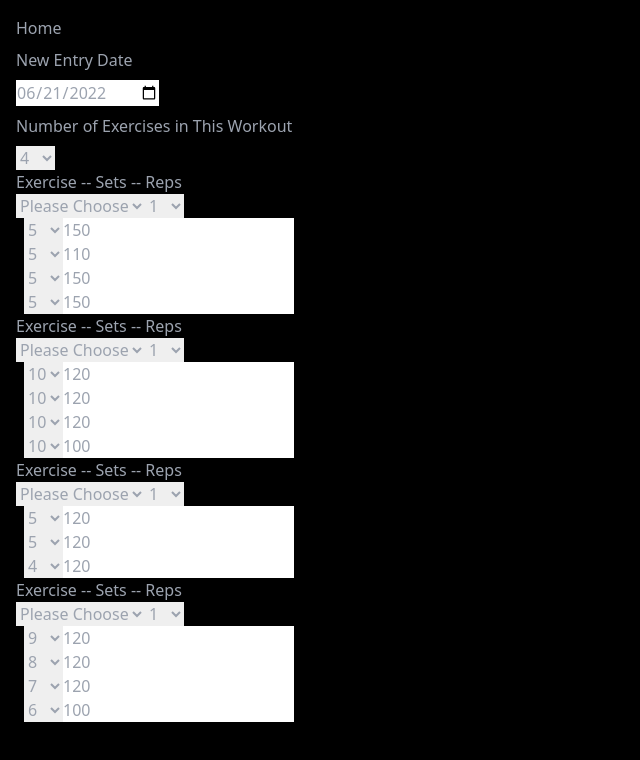
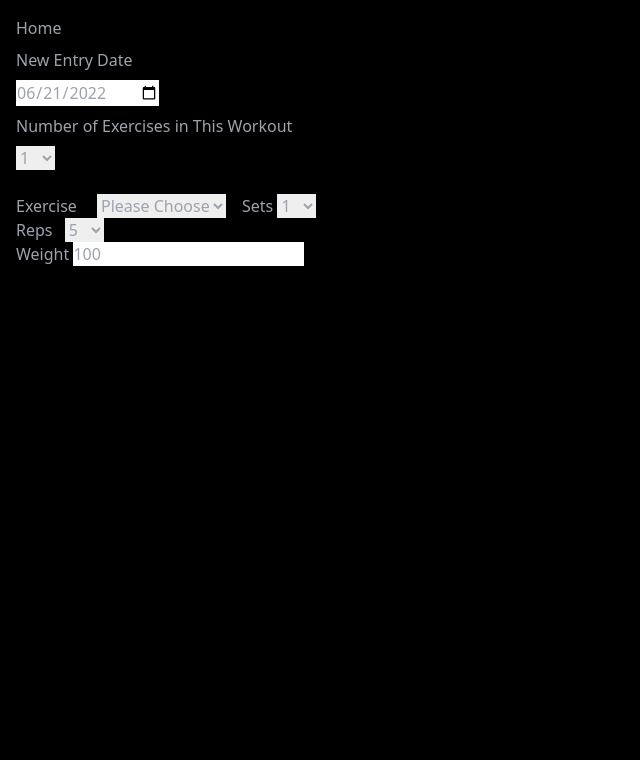
Before and after one commit to Jerrad-Johnson/WorkoutApp, a React (Create React App) app: page / in a window 1280 px wide. Shown: the top 760 px of the page, without its empty margins (0-640 px from the left). Built offline with nearby package versions, Linux system fonts and the light colour scheme.

Commit message:
Some restyling

```diff
--- a/src/App.css
+++ b/src/App.css
@@ -30,3 +30,8 @@ body{
     @apply
     ml-2
 }
+
+.exerciseSelector{
+    @apply
+    mx-4
+}
--- a/src/Home.tsx
+++ b/src/Home.tsx
@@ -2,14 +2,14 @@ import {Dispatch, SetStateAction, useState} from "react";
 let cc = console.log;
 
 function Home(){
-    const [currentNumberOfExercisesState, setCurrentNumberOfExercisesState] = useState<number>(4);
-    const [defaultNumberOfExercisesState, setDefaultNumberOfExercisesState] = useState<number>(4);
+    const [currentNumberOfExercisesState, setCurrentNumberOfExercisesState] = useState<number>(1);
+    //const [priorSessionNumberOfExercisesState, setPriorSessionNumberOfExercisesState] = useState<number>(7);
     const [exerciseTypesState, setExerciseTypesState] = useState<string[]>(["Please Choose"]);
     const [exercisesPresetState, setExercisesPresetState] = useState<string[]>([]);
     const [defaultRepCountState, setDefaultRepCountState] = useState<number>(5);
     const [serverResponseState, setServerResponseState] = useState<string>("Awaiting response...");
-    const [priorSessionWeightState, setPriorSessionWeightState] = useState<number[][]>([[150, 110, 150, 150], [120, 120, 120], [120, 120, 120], [120, 120, 120]]);
-    const [priorSessionRepsState, setPriorSessionRepsState] = useState<number[][] | undefined>([[5, 5, 5, 5], [10, 10, 10, 10], [5, 5, 4], [9, 8, 7, 6]]);
+    const [priorSessionWeightState, setPriorSessionWeightState] = useState<number[][] | undefined>(undefined);
+    const [priorSessionRepsState, setPriorSessionRepsState] = useState<number[][] | undefined>(undefined);
 
 
     let date: string = todaysDateForHTMLCalendar();
@@ -24,7 +24,7 @@ function Home(){
                 currentNumberOfExercisesState = {currentNumberOfExercisesState}
                 defaultRepCountState = {defaultRepCountState}
                 setCurrentNumberOfExercisesState = {setCurrentNumberOfExercisesState}
-                defaultNumberOfExercisesState = {defaultNumberOfExercisesState}
+                /*priorSessionNumberOfExercisesState = {priorSessionNumberOfExercisesState}*/
             />
             <ExercisesComponent
                 currentNumberOfExercisesState = {currentNumberOfExercisesState}
@@ -34,7 +34,6 @@ function Home(){
                 priorSessionRepsState = {priorSessionRepsState}
                 setPriorSessionRepsState = {setPriorSessionRepsState}
             />
-            <br />
         </form>
       </div>
     );
@@ -42,8 +41,9 @@ function Home(){
 
 function ExercisesComponent({currentNumberOfExercisesState, defaultRepCountState, exerciseTypesState,
                                 priorSessionWeightState, priorSessionRepsState, setPriorSessionRepsState}:
-                                {currentNumberOfExercisesState: number, defaultRepCountState: number,
-                                    exerciseTypesState: string[], priorSessionWeightState: number[][],
+                                {currentNumberOfExercisesState: number,
+                                    defaultRepCountState: number,
+                                    exerciseTypesState: string[], priorSessionWeightState: number[][] | undefined,
                                     priorSessionRepsState: number[][] | undefined,
                                     setPriorSessionRepsState: Dispatch<SetStateAction<number[][] | undefined>>}){
 
@@ -51,16 +51,15 @@ function ExercisesComponent({currentNumberOfExercisesState, defaultRepCountState
         Array.from({length: currentNumberOfExercisesState}, (_v, k) => {
         return (
             <div key={k}>
-                <span className={"inputTitleSideBySide"}>Exercise -- </span>
-                <span className={"inputTitleSideBySide"}>Sets -- </span>
-                <span className={"inputTitleSideBySide"}>Reps </span>
                 <br />
+                <span className={"inputTitleSideBySide"}>Exercise  </span>
                 <TypesOfExercises
                     exerciseTypesState = {exerciseTypesState}
                 />
+                <span className={"inputTitleSideBySide"}>Sets </span>
                 <SetSelector
                     defaultRepCountState = {defaultRepCountState}
-                    priorSessionWeightState = {priorSessionWeightState[k]}
+                    priorSessionWeightState = {priorSessionWeightState?.[k]}
                     priorSessionRepsState = {priorSessionRepsState?.[k]}
                     setPriorSessionRepsState = {setPriorSessionRepsState}
                 />
@@ -74,11 +73,11 @@ return (<>{exercisesComponents}</>);
 }
 
 function NumberOfExercises({currentNumberOfExercisesState, defaultRepCountState, setCurrentNumberOfExercisesState,
-                               defaultNumberOfExercisesState}:
+                               /*priorSessionNumberOfExercisesState*/}:
                            {currentNumberOfExercisesState: number,
                                defaultRepCountState: number,
                                setCurrentNumberOfExercisesState: Dispatch<SetStateAction<number>>,
-                               defaultNumberOfExercisesState: number}){
+                               /*priorSessionNumberOfExercisesState: number*/}){
     let exerciseOptionCount: JSX.Element[] = Array.from({length: 12}, (_e, k) => {
        return (
             <option key={k}>{k+1}</option>
@@ -87,7 +86,7 @@ function NumberOfExercises({currentNumberOfExercisesState, defaultRepCountState,
 
     return (<>
                 <span className={"inputTitle"}>Number of Exercises in This Workout</span>
-                <select defaultValue={defaultNumberOfExercisesState} className={"genericSelectorShort"}
+                <select defaultValue={currentNumberOfExercisesState} className={"genericSelectorShort"} // priorSessionNumberOfExercisesState
                         onChange={(e) => {
                     e.preventDefault();
                     setCurrentNumberOfExercisesState(+e.target.value);
@@ -106,14 +105,15 @@ function TypesOfExercises({exerciseTypesState}: {exerciseTypesState: string[]}){
     });
 
     return (
-        <select className={"genericSelectorLongSideBySide"}>
+        <select className={"genericSelectorLongSideBySide exerciseSelector"}>
             {listOfExercises}
         </select>
         )
 }
 
 function SetSelector({defaultRepCountState, priorSessionWeightState, priorSessionRepsState, setPriorSessionRepsState}:
-                         {defaultRepCountState: number, priorSessionWeightState: number[],
+                         {defaultRepCountState: number,
+                             priorSessionWeightState: number[] | undefined,
                              priorSessionRepsState: number[] | undefined,
                              setPriorSessionRepsState: Dispatch<SetStateAction<number[][] | undefined>>}){
 
@@ -143,7 +143,7 @@ function SetSelector({defaultRepCountState, priorSessionWeightState, priorSessio
                         repCountState = {intermediateRepsState[k]}
                     />
                     <WeightInput
-                        priorSessionWeightState = {priorSessionWeightState[k]}
+                        priorSessionWeightState = {priorSessionWeightState?.[k] || undefined}
                         defaultWeightState = {defaultWeightState}
                     />
                 </div>
@@ -159,9 +159,12 @@ function SetSelector({defaultRepCountState, priorSessionWeightState, priorSessio
         var repCountersForThisSet = numberOfCountersForThisSet.map((e, k) => {
             return (
                 <div key={k}>
+                    <span className={"inputTitleSideBySide"}>Reps </span>
                     <RepSelector repCountState = {defaultRepCountState} />
+                    <br />
+                    <span className={"inputTitleSideBySide"}>Weight </span>
                     <WeightInput
-                        priorSessionWeightState = {priorSessionWeightState[k]}
+                        priorSessionWeightState = {priorSessionWeightState?.[k]}
                         defaultWeightState = {defaultWeightState}
                     />
                 </div>
@@ -224,7 +227,7 @@ function RepSelector({repCountState}: {repCountState: number}){
         );
 }
 
-function WeightInput({priorSessionWeightState, defaultWeightState}: {priorSessionWeightState: number, defaultWeightState: number}){
+function WeightInput({priorSessionWeightState, defaultWeightState}: {priorSessionWeightState: number | undefined, defaultWeightState: number}){
     return (<>
             <input type={"text"} defaultValue={priorSessionWeightState || defaultWeightState}
                 onChange={(e)  => {
```
